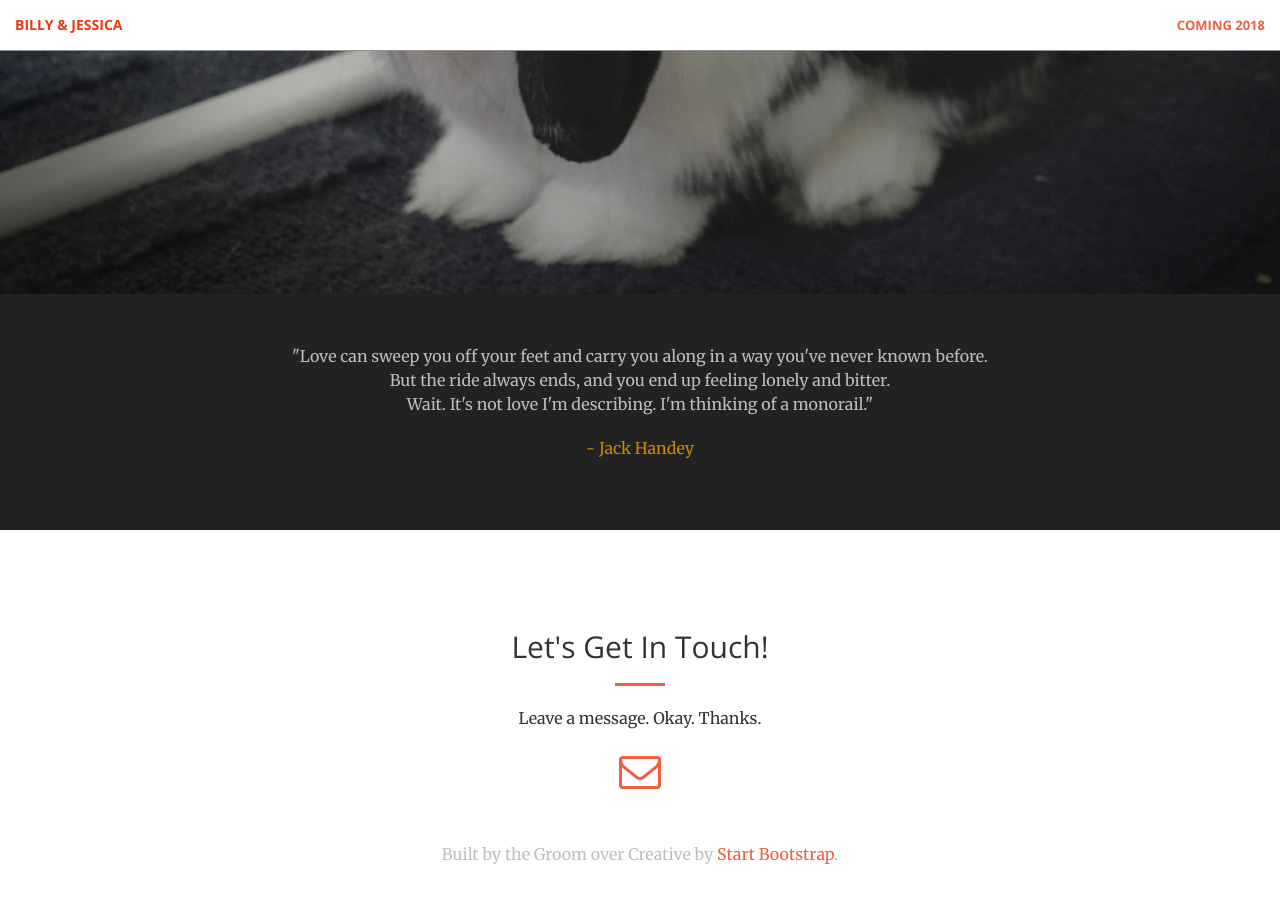
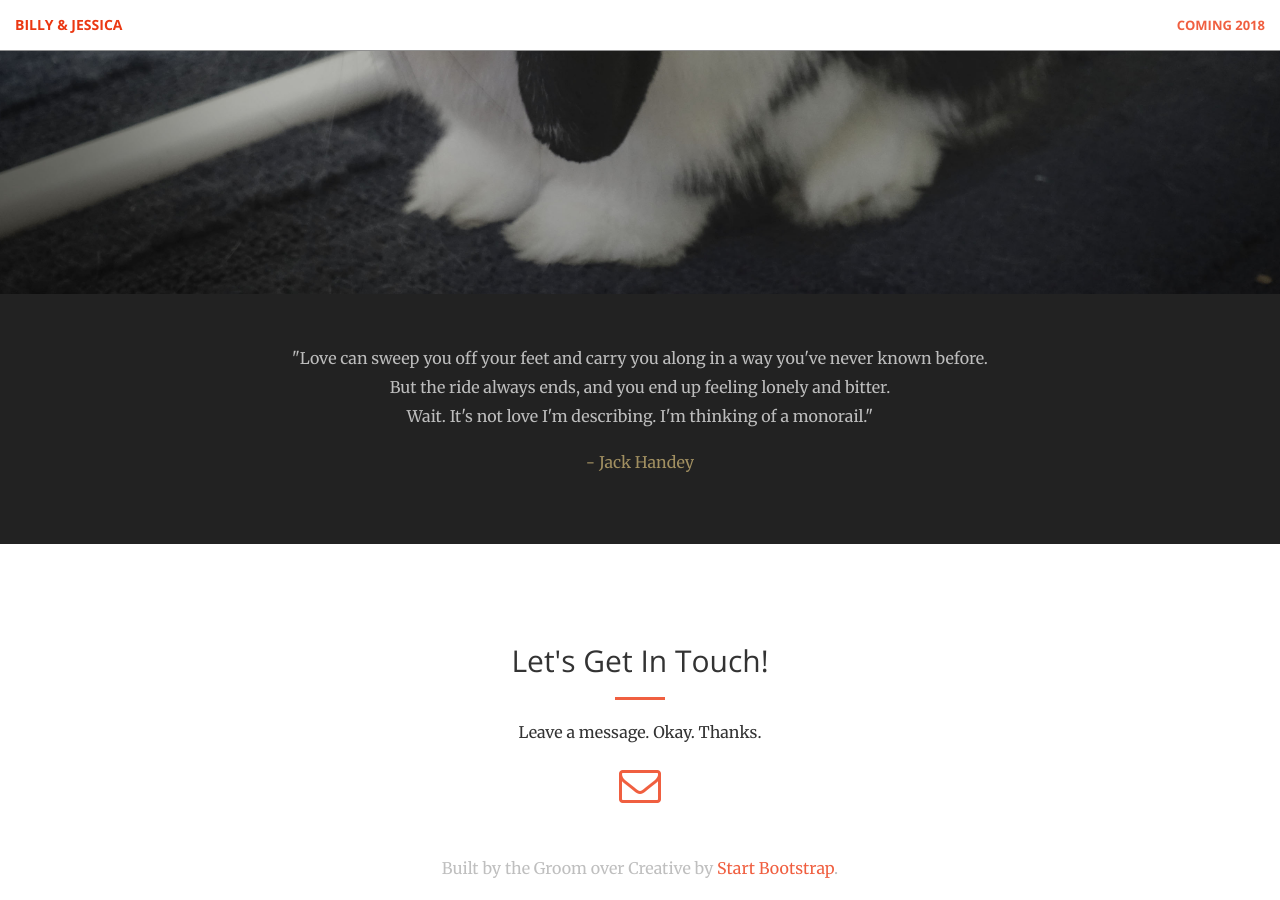
Before and after one commit to notbleh/wed-website, a Jekyll site: the page built from index.html, in a window 1280 px wide and 900 px high, scrolled down 606 px. Built offline with Jekyll 4.4.1, drawn with Linux system fonts in a browser that asks for light colours.

Commit message:
Update _base.scss

```diff
--- a/_sass/_base.scss
+++ b/_sass/_base.scss
@@ -362,9 +362,9 @@ body {
 
 .quote-body {
     color: rgba(white, .7);
-    line-height: 1.5;
+    line-height: 1.8;
 }
 
 .quote-by {
-    color: #cc8800;
+    color: #a29061;
 }
```
